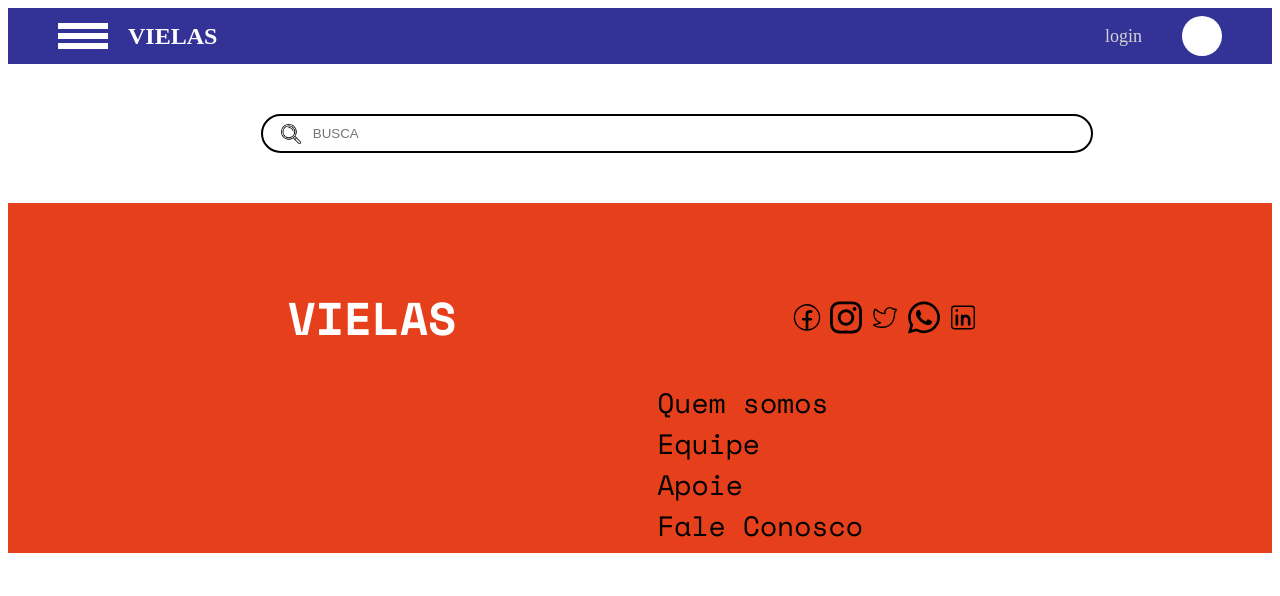
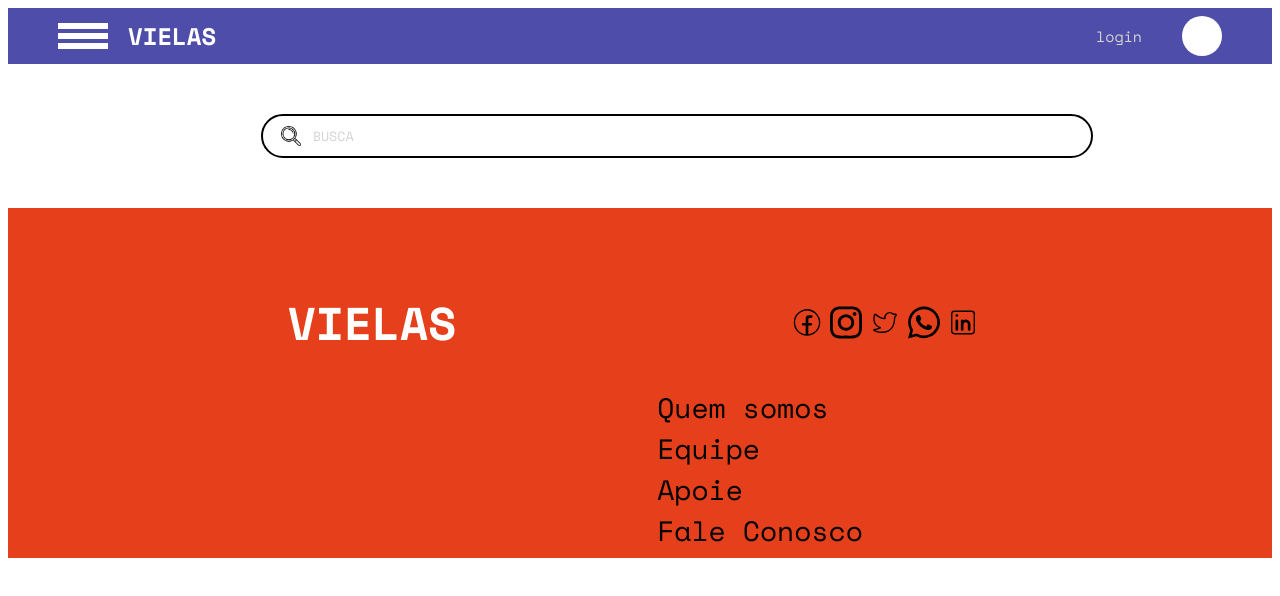
Before and after one commit to eduardodevsousa21/Projeto_Vielas_Sab, a React (Vite) app in the folder Projeto_Vielas_Sabado/: page / in a window 1280 px wide. Shown: the top 596 px of the page. Built offline with nearby package versions, Linux system fonts and the light colour scheme.

Commit message:
font-family

```diff
--- a/Projeto_Vielas_Sabado/components/Header/style.css
+++ b/Projeto_Vielas_Sabado/components/Header/style.css
@@ -2,10 +2,11 @@ nav{
     display: flex;
     align-items: center;
     padding: 8px 50px;
-    background-color: rgb(51, 51, 151);
+    background-color: rgb(78, 78, 170);
     color: white;
 
     & h1{
+        font-family:"Space Mono", monospace;
         text-transform: uppercase;
         margin: 0 0 0 20px;
     }
@@ -15,13 +16,15 @@ nav{
         align-items: center;
         margin-left: auto;
         & a{
+            font-family: "Space Mono", monospace;
             color: white;
             text-decoration: none;
             margin-right: 40px;
-            font-size: 18px;
+            font-size: 15px;
             color: lightgrey;
         }
         & p{
+            font-family: "Space Mono", monospace;
             margin-right: 10px;
             font-size: 12px;
         }
--- a/Projeto_Vielas_Sabado/components/SearchBar/style.css
+++ b/Projeto_Vielas_Sabado/components/SearchBar/style.css
@@ -8,10 +8,15 @@ form{
         width: 60%;
 
         & input{
+            font-family: "Space Mono", monospace;
             width: 100%;
             padding: 10px 20px 10px 50px;
-            border-radius: 20px;
+            border-radius: 25px;
             border: 2px solid black;
+        }
+
+        & input::-webkit-input-placeholder{
+            color: lightgray;
         }
 
         & img{
```
